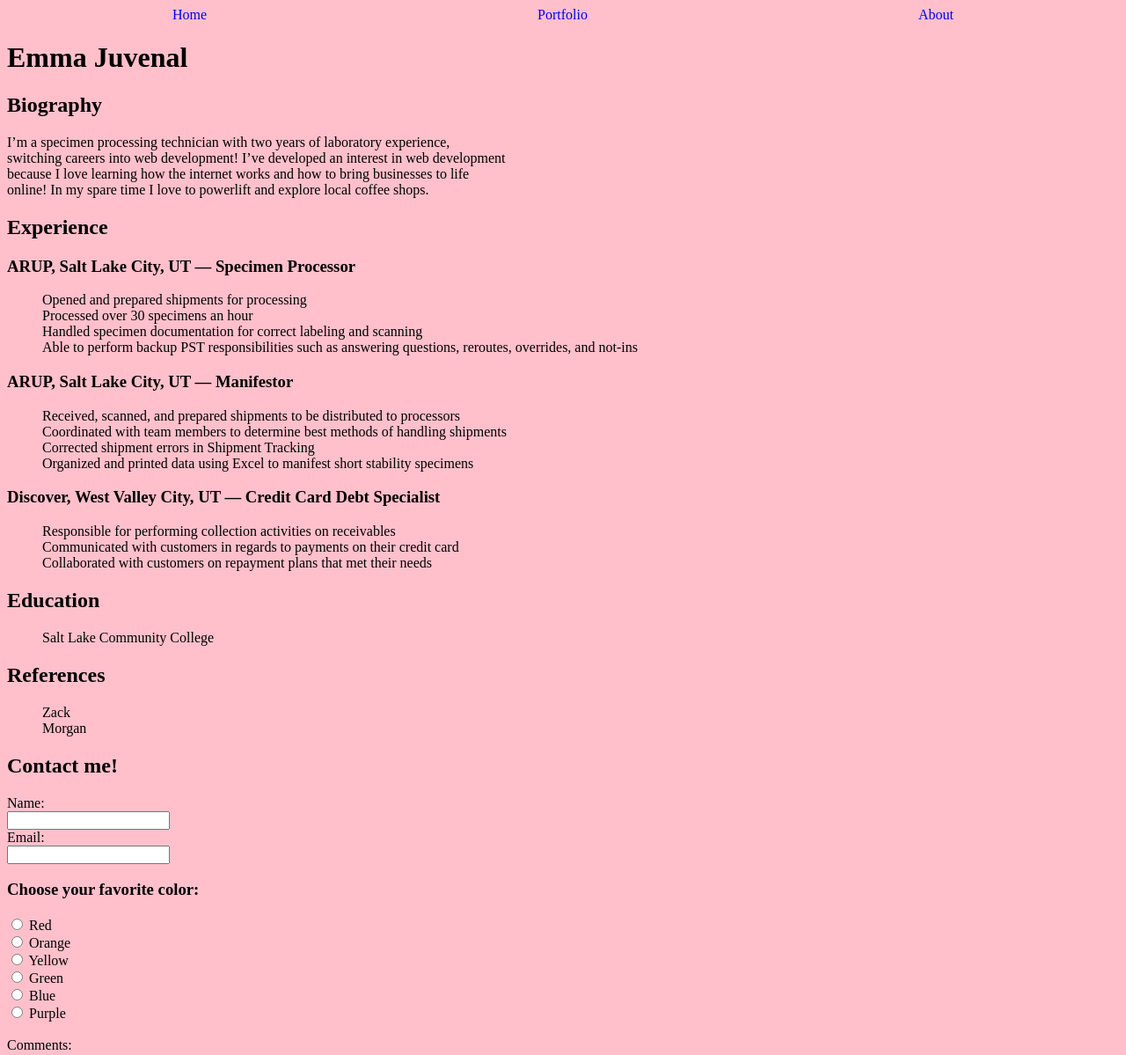
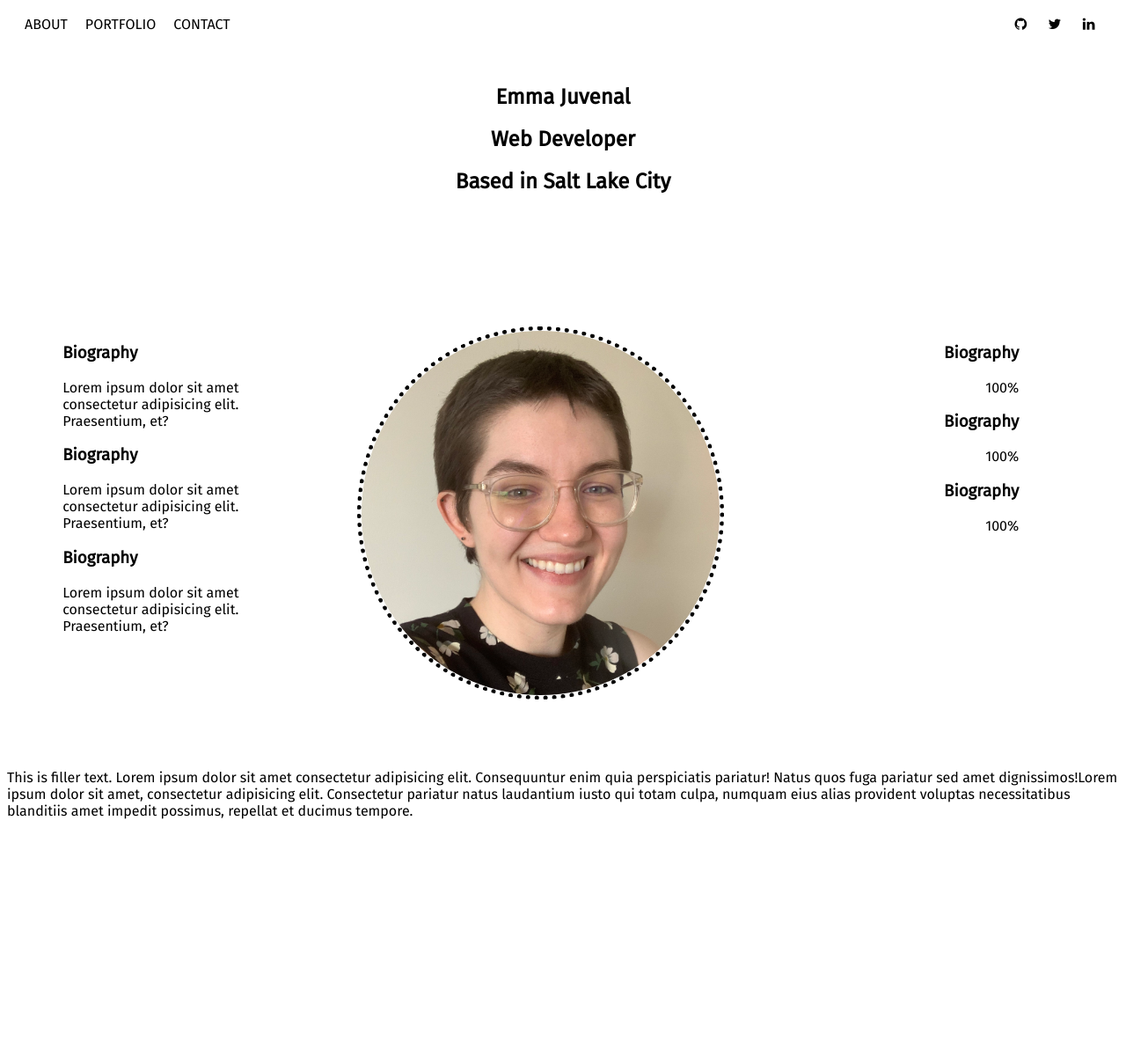
Before and after one commit to emjay-404/slcc-resume, a plain HTML site: page index.html in a window 1280 px wide. Shown: the top 1199 px of the page at 88% size. After the commit the page ends 947 px from the top, so only its background shows below. Drawn offline with Linux system fonts and the light colour scheme; a web font is replaced by a local one.

Commit message:
updated website to include pseudo classses and fixed positioning for the header.

```diff
--- a/index.html
+++ b/index.html
@@ -5,93 +5,70 @@
     <meta http-equiv="X-UA-Compatible" content="IE=edge">
     <meta name="viewport" content="width=device-width, initial-scale=1.0">
     <link rel="stylesheet" type="text/css" href="style.css">
-    <title>Resume</title>
+    <!-- Social Media Icon Library -->
+    <link rel="stylesheet" href="https://maxcdn.bootstrapcdn.com/font-awesome/4.7.0/css/font-awesome.min.css">
+    <!--Google Font family -->
+    <link rel="preconnect" href="https://fonts.googleapis.com">
+    <link rel="preconnect" href="https://fonts.gstatic.com" crossorigin>
+    <link href="https://fonts.googleapis.com/css2?family=Fira+Sans&family=Square+Peg&display=swap" rel="stylesheet">    <title>Emma Juvenal Web Design</title>
 </head>
 <body>
-    <header>
+    <header class="flexbox-container header-style">
         <nav>
-            <ul>
-                <li> <a href="index.html">Home</a></li>
-                <li> <a href="portfolio.html">Portfolio</a></li>
-                <li> <a href="about.html">About</a></li>
+            <ul class="navbar-ul-style">
+                <li class="navbar-li-style"> <a href="about.html">ABOUT</a></li>
+                <li class="navbar-li-style"> <a href="portfolio.html">PORTFOLIO</a></li>
+                <li class="navbar-li-style"> <a href="contact.html">CONTACT</a></li>
             </ul>
         </nav>
-        <h1>Emma Juvenal</h1>
+        <!-- <img src="#"> -->
+        <div class="social">
+            <a target="_blank" href="#"><i class="fa fa-github social-icons"></i></a>
+            <a target="_blank" href="#"><i class="fa fa-twitter social-icons"></i></a>
+            <a target="_blank" href="#"><i class="fa fa-linkedin social-icons"></i></a>
+        </div>
     </header>
+    <section class="main-header">
+        <h1 class="main-header-child">Emma Juvenal</h1>
+        <h1 class="main-header-child">Web Developer</h1>
+        <h1 class="main-header-child">Based in Salt Lake City</h1>
+    </section>
+    <main class="flexbox-container biography">
+        <aside>
+            <h3>Biography</h3>
+            <p>Lorem ipsum dolor sit amet consectetur adipisicing elit. Praesentium, et?</p>
+            <h3>Biography</h3>
+            <p>Lorem ipsum dolor sit amet consectetur adipisicing elit. Praesentium, et?</p>
+            <h3>Biography</h3>
+            <p>Lorem ipsum dolor sit amet consectetur adipisicing elit. Praesentium, et?</p>
+        </aside>
+        <section class="profile-image-container">
+            <img class="portrait" src="images/portrait2.jpeg">
+        </section>
+        <aside class="indent-right">
+            <h3>Biography</h3>
+            <span>100%</span>
+            <h3>Biography</h3>
+            <span>100%</span>
+            <h3>Biography</h3>
+            <span>100%</span>
+
+        </aside>
+    </main>
     <section>
-        <h2>Biography</h2>
-        <p>I’m a specimen processing technician with two years of laboratory experience,<br>
-            switching careers into web development! I’ve developed an interest in web development<br>
-            because I love learning how the internet works and how to bring businesses to life<br>
-            online! In my spare time I love to powerlift and explore local coffee shops.</p>
+        <p>This is filler text. Lorem ipsum dolor sit amet consectetur adipisicing elit.
+            Consequuntur enim quia perspiciatis pariatur! Natus quos
+            fuga pariatur sed amet dignissimos!Lorem ipsum dolor sit
+            amet, consectetur adipisicing elit. Consectetur pariatur
+            natus laudantium iusto qui totam culpa, numquam eius alias
+            provident voluptas necessitatibus blanditiis amet impedit
+            possimus, repellat et ducimus tempore.</p>
     </section>
     <section>
-        <h2>Experience</h2>
-        <section class="work-experience">
-            <h3>ARUP, Salt Lake City, UT — Specimen Processor</h3>
-            <ul>
-                <li>Opened and prepared shipments for processing</li>
-                <li>Processed over 30 specimens an hour </li>
-                <li>Handled specimen documentation for correct labeling and scanning</li>
-                <li>Able to perform backup PST responsibilities such as answering questions,
-                    reroutes, overrides, and not-ins</li>
-            </ul>
-        </section>
-        <section class="work-experience">
-            <h3>ARUP, Salt Lake City, UT — Manifestor</h3>
-            <ul>
-                <li>Received, scanned, and prepared shipments to be distributed to processors</li>
-                <li>Coordinated with team members to determine best methods of handling shipments</li>
-                <li>Corrected shipment errors in Shipment Tracking</li>
-                <li>Organized and printed data using Excel to manifest short stability specimens</li>
-            </ul>
-        </section>
-        <section class="work-experience">
-            <h3>Discover, West Valley City, UT — Credit Card Debt Specialist</h3>
-            <ul>
-                <li>Responsible for performing collection activities on receivables</li>
-                <li>Communicated  with customers in regards to payments on their credit card</li>
-                <li>Collaborated with customers on repayment plans that met their needs</li>
-            </ul>
-        </section>
+
     </section>
-    <section>
-        <h2>Education</h2>
-        <ul>
-            <li>Salt Lake Community College</li>
-        </ul>
-    </section>
-    <section>
-        <h2>References</h2>
-        <ol>
-            <li>Zack</li>
-            <li>Morgan</li>
-        </ol>
-    </section>
-    <aside>
-        <h2>Contact me!</h2>
-        <form>
-            <label for="name">Name:</label><br>
-            <input type="text" id="name" name="name"><br>
-            <label for="email">Email:</label><br>
-            <input type="email" id="email" name="email" required><br>
-            <h3>Choose your favorite color:</h3>
-            <input type="radio" id="red" name="red" value="Red">
-            <label for="red">Red</label><br>
-            <input type="radio" id="orange" name="red" value="Red">
-            <label for="red">Orange</label><br>
-            <input type="radio" id="yellow" name="red" value="Red">
-            <label for="red">Yellow</label><br>
-            <input type="radio" id="green" name="red" value="Red">
-            <label for="red">Green</label><br>
-            <input type="radio" id="blue" name="red" value="Red">
-            <label for="red">Blue</label><br>
-            <input type="radio" id="purple" name="red" value="Red">
-            <label for="red">Purple</label><br><br>
-            <label for="comments">Comments:</label><br><br>
-            <input type="text" id="comments" name="comments"><br>
-            <input type="submit" value="Submit">
-        </form>
-    </aside>
+    <footer>
+
+    </footer>
 </body>
 </html>
--- a/style.css
+++ b/style.css
@@ -1,3 +1,120 @@
+
+
+/******************************************
+/* BASE STYLES
+/*******************************************/
+*{
+    list-style: none;
+    text-decoration: none;
+    color: black;
+    font-family: 'Fira Sans', sans-serif;
+}
+
+
+/******************************************
+/* OBJECTS
+/*******************************************/
+.header-style{
+    padding: 10px;
+    justify-content: space-between;
+}
+
+
+/******************************************
+/* COMPONENTS
+/*******************************************/
+
+.navbar-ul-style{
+    display: flex;
+    margin: 0;
+    padding: 0;
+}
+.navbar-li-style{
+    padding: 0 10px;
+}
+
+.social-icons{
+    margin: 0 10px;
+}
+
+.main-header{
+    text-align: center;
+    height: 300px;
+    display: flex;
+    justify-content: center;
+    flex-direction: column;
+}
+
+.main-header-child{
+    margin: 10px;
+}
+
+.profile-image-container{
+    display: flex;
+    justify-content: center;
+    align-items: center;
+}
+
+.portrait{
+    width: 150%;
+    border-radius: 50%;
+    border: 5px dotted black;
+}
+
+.biography > aside,
+.biography > section{
+    width: 32%;
+    padding: 5%;
+}
+
+header{
+    position: fixed;
+    display: flex;
+    justify-content: space-between;
+}
+
+.social{
+    position: fixed;
+    right: 2%;
+}
+
+/******************************************
+/* STATE
+/*******************************************/
+a:hover{
+    color: grey;
+}
+i:hover{
+    color: grey;
+}
+a:visited{
+    color: grey;
+}
+i:visited{
+    color: grey;
+}
+a:link{
+    color: black;
+}
+i:link{
+    color: black;
+}
+a:active{
+    color: pink;
+}
+i:active{
+    color: pink;
+}
+
+/******************************************
+/* THEMES
+/*******************************************/
+
+
+
+/******************************************
+/* UTILITIES
+/*******************************************/
 /* Box Model Hack */
 * {
     box-sizing: border-box;
@@ -17,42 +134,15 @@
    clear: both;
 }
 
-/******************************************
-/* BASE STYLES
-/*******************************************/
+.flexbox-container{
+    display: flex;
+}
 
-
-* {
-    list-style-type: none;
-    text-decoration: none;
+.indent-right{
+    text-align: right;
 }
 
 
-body {
-    background-color: pink;
-}
-
-img {
-    width: 500px;
-    height: auto;
-}
-
-nav ul{
-    display: flex;
-    justify-content: space-around;
-    padding: 0;
-    margin: 0;
-}
-
-table{
-    border: 2px solid purple;
-}
-
- tr, td, th{
-    border: 2px solid purple;
-}
-
-input#comments{
-    width: 400px;
-    height: 200px;
-}
+/******************************************
+/* JAVASCRIPT HOOKS
+/*******************************************/
```
Also changed, not shown: about.html (+14 -11 lines).
